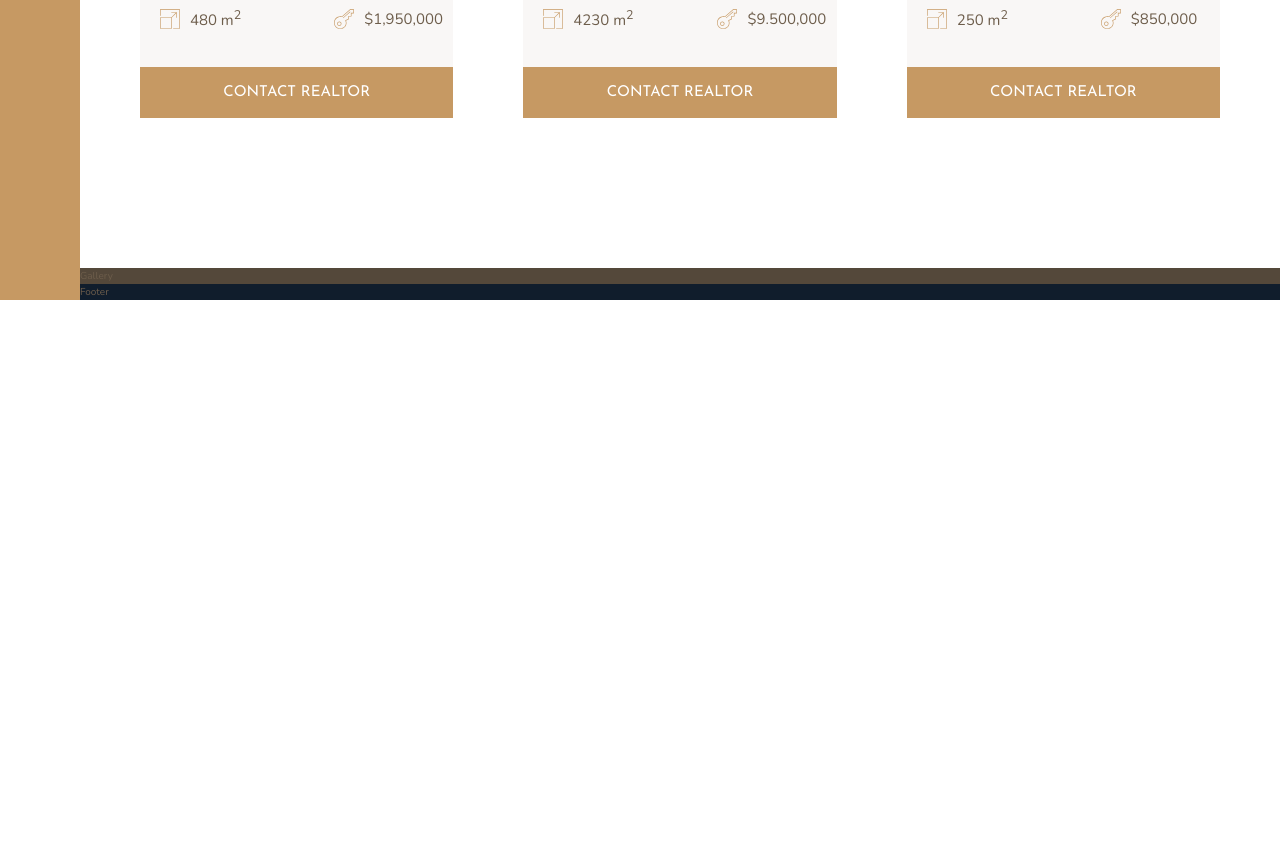
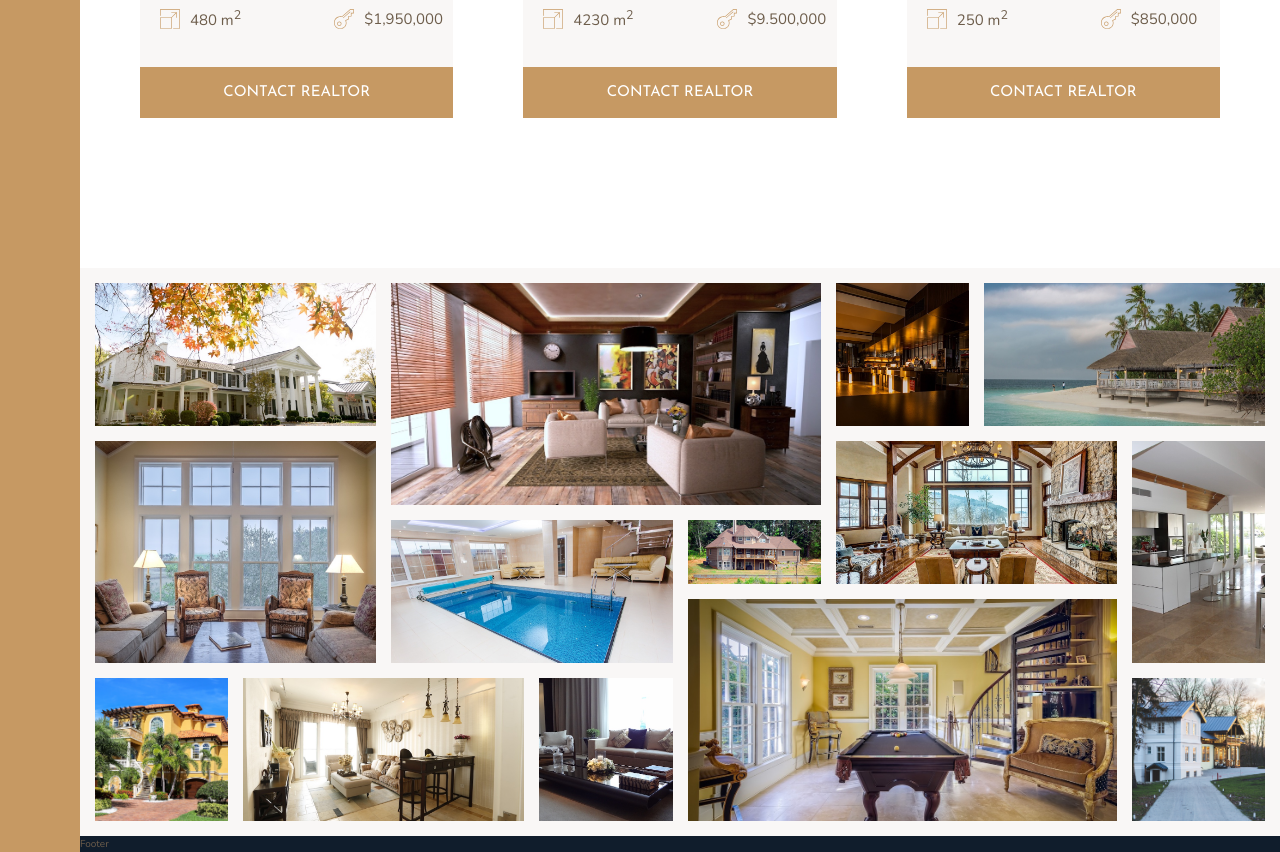
Before and after one commit to RamaneDev/CSS_GRID_NEXTER, a website: page starter/index.html in a window 1280 px wide. Shown: the part 2804-3656 px from the top of the page. Before the commit the page ends 3104 px from the top, so only its background shows below. Drawn offline with nearby package versions, Linux system fonts and the light colour scheme; files that its build step writes are made by us from their sources.

Commit message:
gallery part

```diff
--- a/starter/index.html
+++ b/starter/index.html
@@ -313,7 +313,21 @@
         </section>
 
         <section class="gallery">
-            Gallery
+           <figure class="gallery__item gallery__item--1"><img src="img/gal-1.jpeg" alt="Gallery photo 1" class="gallery__img"></figure>
+           <figure class="gallery__item gallery__item--2"><img src="img/gal-2.jpeg" alt="Gallery photo 2" class="gallery__img"></figure>
+           <figure class="gallery__item gallery__item--3"><img src="img/gal-3.jpeg" alt="Gallery photo 3" class="gallery__img"></figure>
+           <figure class="gallery__item gallery__item--4"><img src="img/gal-4.jpeg" alt="Gallery photo 4" class="gallery__img"></figure>
+           <figure class="gallery__item gallery__item--5"><img src="img/gal-5.jpeg" alt="Gallery photo 5" class="gallery__img"></figure>
+           <figure class="gallery__item gallery__item--6"><img src="img/gal-6.jpeg" alt="Gallery photo 6" class="gallery__img"></figure>
+           <figure class="gallery__item gallery__item--7"><img src="img/gal-7.jpeg" alt="Gallery photo 7" class="gallery__img"></figure>
+           <figure class="gallery__item gallery__item--8"><img src="img/gal-8.jpeg" alt="Gallery photo 8" class="gallery__img"></figure>
+           <figure class="gallery__item gallery__item--9"><img src="img/gal-9.jpeg" alt="Gallery photo 9" class="gallery__img"></figure>
+           <figure class="gallery__item gallery__item--10"><img src="img/gal-10.jpeg" alt="Gallery photo 10" class="gallery__img"></figure>
+           <figure class="gallery__item gallery__item--11"><img src="img/gal-11.jpeg" alt="Gallery photo 11" class="gallery__img"></figure>
+           <figure class="gallery__item gallery__item--12"><img src="img/gal-12.jpeg" alt="Gallery photo 12" class="gallery__img"></figure>
+           <figure class="gallery__item gallery__item--13"><img src="img/gal-13.jpeg" alt="Gallery photo 13" class="gallery__img"></figure>
+           <figure class="gallery__item gallery__item--14"><img src="img/gal-14.jpeg" alt="Gallery photo 14" class="gallery__img"></figure>
+
         </section>
 
         <footer class="footer">
--- a/starter/sass/_gallery.scss
+++ b/starter/sass/_gallery.scss
@@ -1,4 +1,92 @@
 .gallery {
-    background-color: $color-grey-dark-1;
+    background-color: $color-grey-light-1;
     grid-column: full-start / full-end;
+
+    display: grid;
+    grid-template-columns: repeat(8, 1fr);
+    grid-template-rows: repeat(7, 5vw);
+    padding: 1.5rem;
+    gap: 1.5rem;
+
+    &__img {
+        width: 100%;
+        height: 100%;
+        object-fit: cover;
+        display: block;
+
+    }
+
+    &__item {
+
+    }
+
+    &__item--1 {
+        grid-column: 1 / span 2;
+        grid-row: 1 / span 2;
+    }
+
+    &__item--2 {
+        grid-column: 3 / 6;
+        grid-row: 1 / 4;
+    }
+
+    &__item--3 {
+        grid-row: 1 / 3;
+        grid-column: 6 / 7;
+    }
+
+    &__item--4 {
+        grid-row: 1 / 3;
+        grid-column: 7 / 9;
+    }
+
+    &__item--5 {
+        grid-row: 3 / 6;
+        grid-column: 1 / 3;
+    }
+
+    &__item--6 {
+        grid-row: 4 / 6;
+        grid-column: 3 / 5;
+    }
+
+    &__item--7 {
+        grid-row: 4 / 5;
+        grid-column: 5 / 6;
+    }
+
+    &__item--8 {
+        grid-row: 3 / 5;
+        grid-column: 6 / 8;
+    }
+
+    &__item--9 {
+        grid-row: 3 / 6;
+        grid-column: 8 / 9;
+    }
+
+    &__item--10 {
+        grid-row: 6 / 8;
+        grid-column: 1 / 2;
+    }
+
+    &__item--11 {
+        grid-row: 6 / 8;
+        grid-column: 2 / 4;
+    }
+
+    &__item--12 {
+        grid-row: 6 / 8;
+        grid-column: 4 / 5;
+    }
+
+    &__item--13 {
+        grid-row: 5 / 8;
+        grid-column: 5 / 8;
+    }
+
+    &__item--14 {
+        grid-row: 6 / 8;
+        grid-column: 8 / 9;
+    }
 }
```
